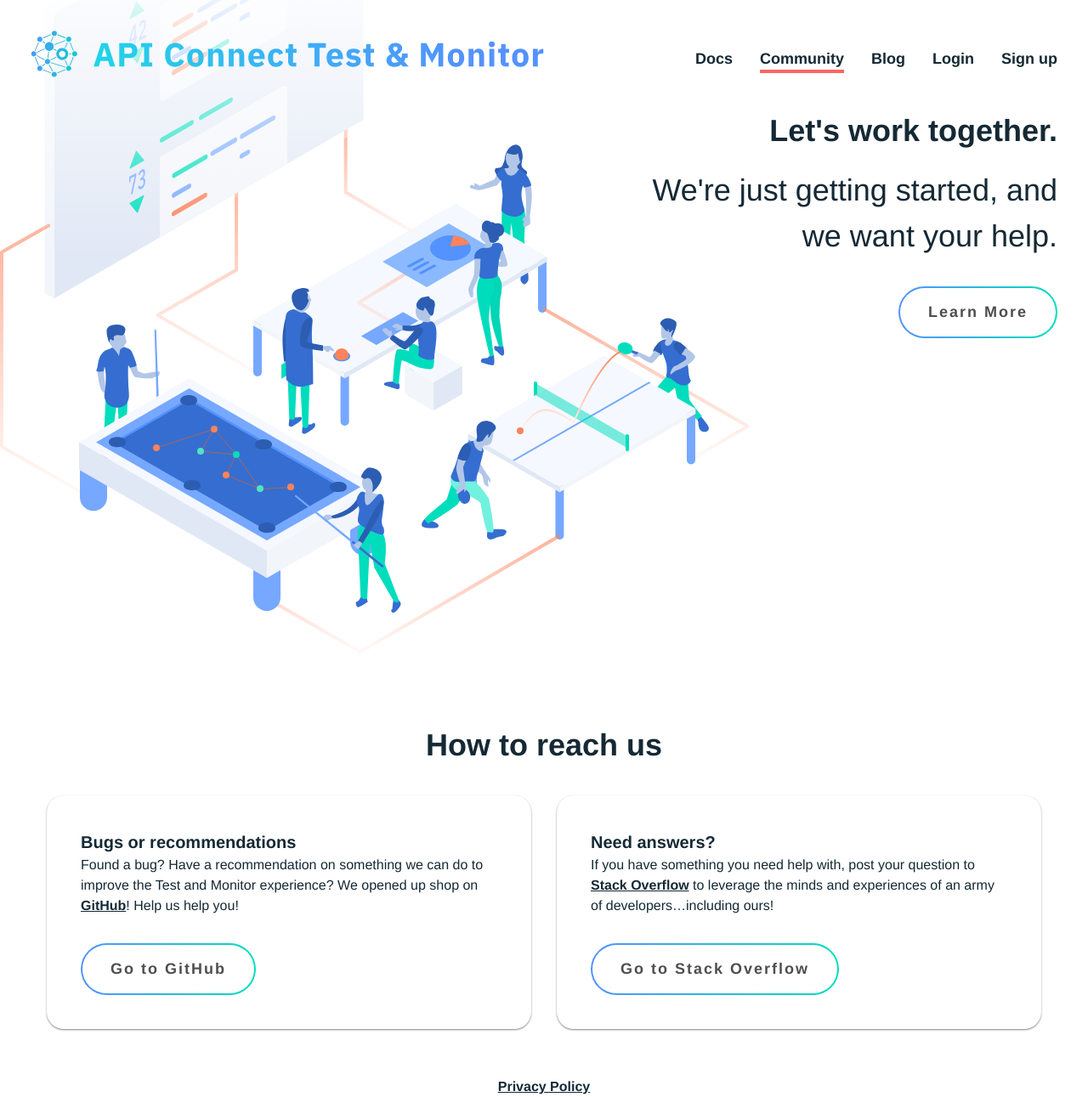
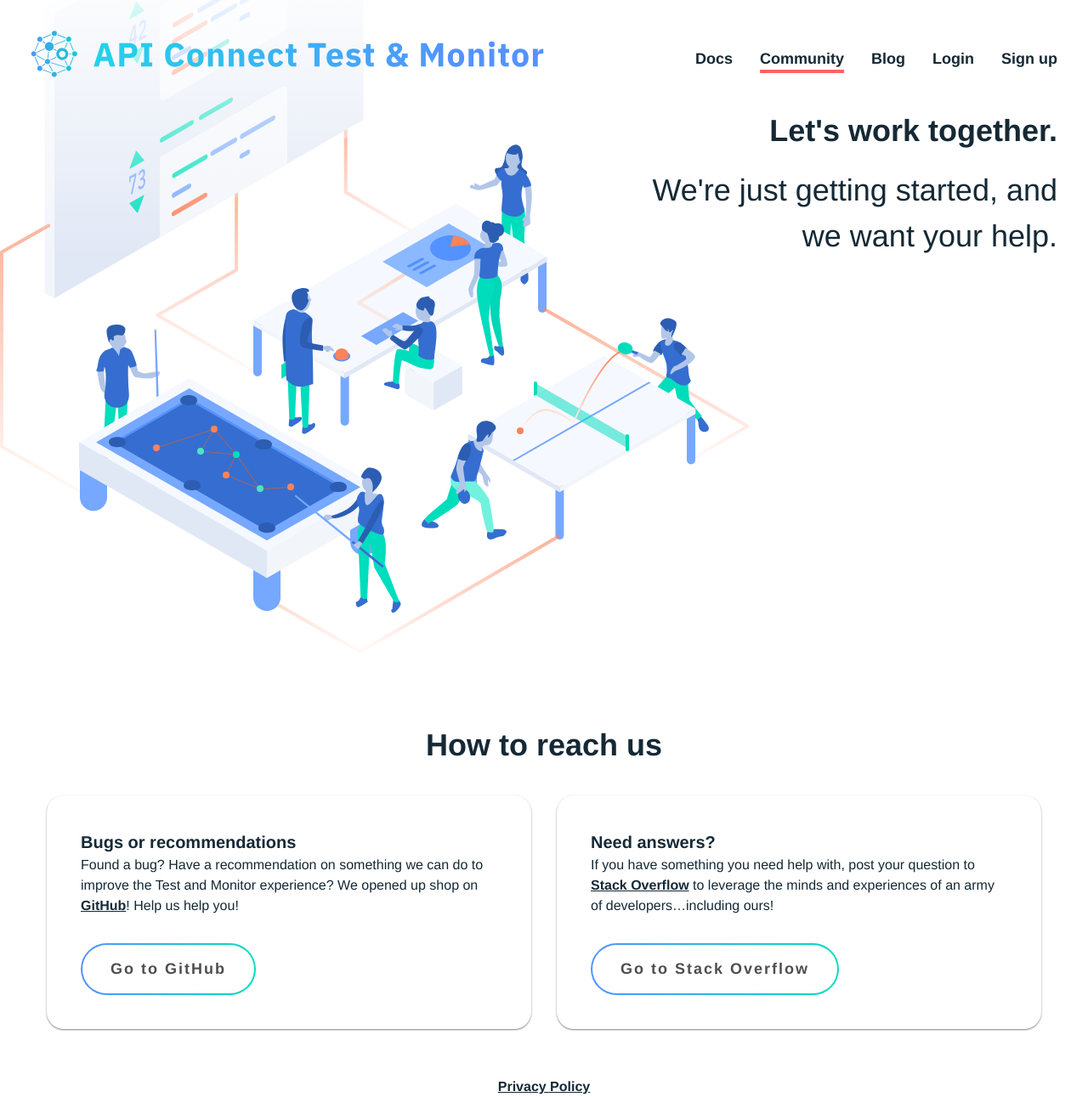
Before and after one commit to ibm-apiconnect/test-and-monitor, a Jekyll site: the page built from community.md, in a window 1280 px wide. Shown: the whole page at 85% size. Built offline with Jekyll 4.4.1, drawn with Linux system fonts in a browser that asks for light colours; nearby versions of some CDN libraries; some web fonts are replaced; comment, search, counter and statistics services are not loaded.

Commit message:
Remove Community CTA Button

```diff
--- a/_layouts/community.html
+++ b/_layouts/community.html
@@ -12,16 +12,6 @@
                     We're just getting started, and we want your help.
                 </div>
                 <!-- /.hero-subtitle -->
-                <div class="hero-cta-buttons">
-                    <div class="grid-x">
-                        <div class="cell small-12">
-                            <a href="#content" class="button" data-smooth-scroll>Learn More</a>
-                        </div>
-                        <!-- /.cell -->
-                    </div>
-                    <!-- /.grid-x -->
-                </div>
-                <!-- /.cta-buttons -->
             </div>
             <!-- /.cell -->
         </div>
```
